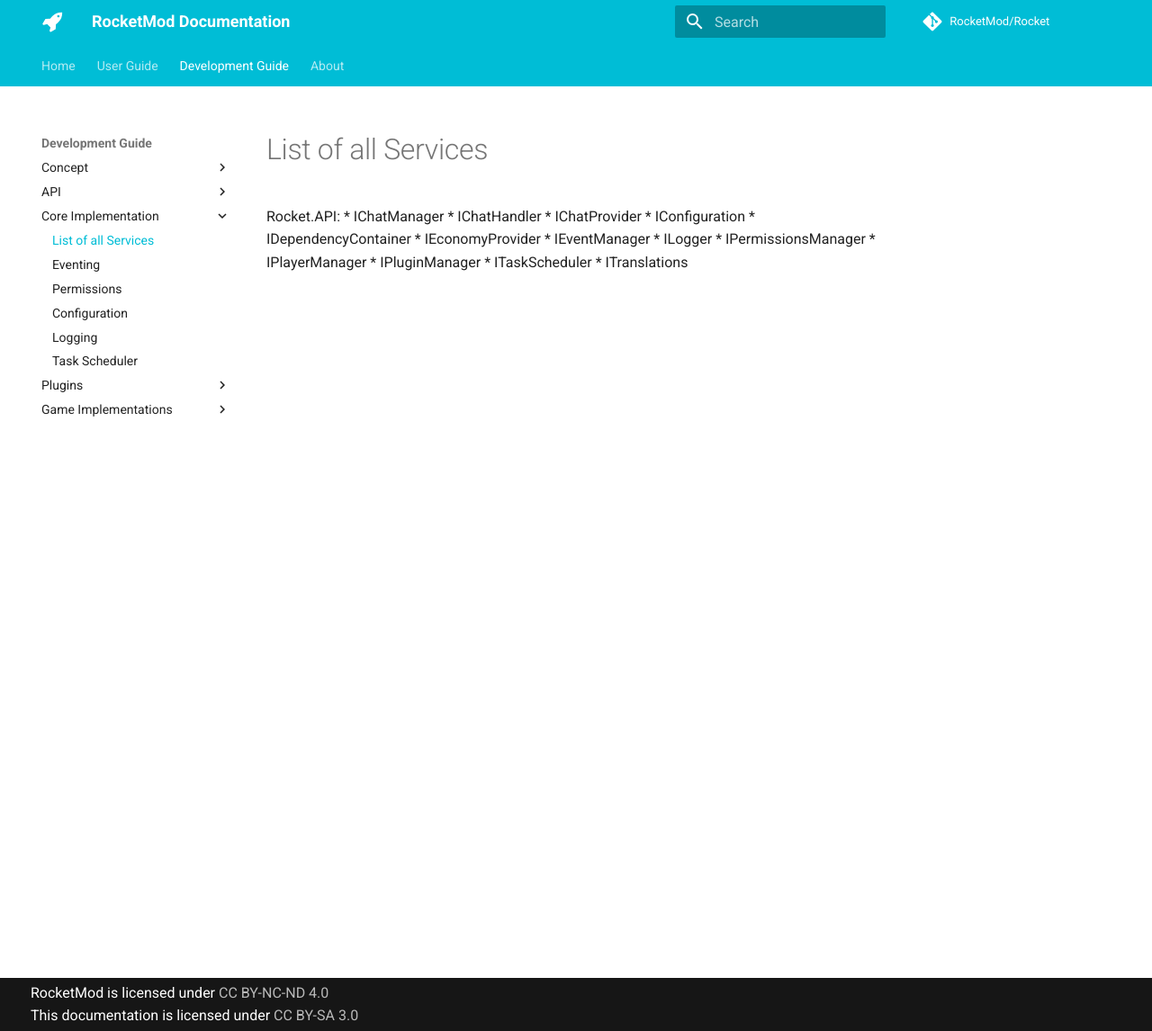
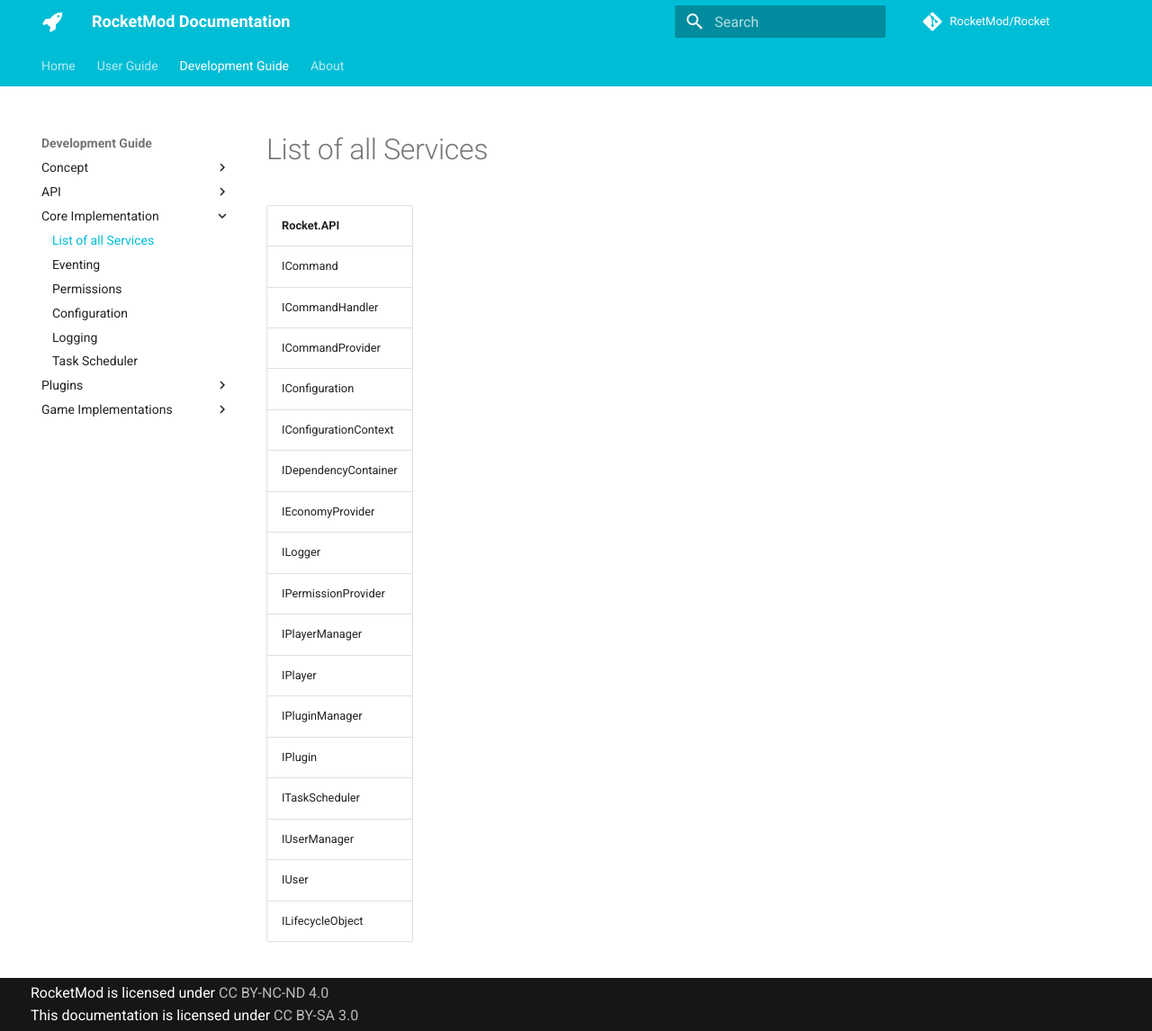
Before and after one commit to RocketMod/Rocket.Documentation, an MkDocs documentation site: the page built from content/development-guide/core-implementation/services.md, in a window 1280 px wide and 1146 px high. Shown: the whole window at 90% size. Built offline with MkDocs 1.6.1 and Material for MkDocs 9.7.7, drawn with Linux system fonts in a browser that asks for light colours; comment, search, counter and statistics services are not loaded; old or Windows-style settings are respelled for this version of MkDocs.

Commit message:
Update services.md

```diff
--- a/content/development-guide/core-implementation/services.md
+++ b/content/development-guide/core-implementation/services.md
@@ -1,14 +1,19 @@
-Rocket.API:
-  * IChatManager
-  * IChatHandler
-  * IChatProvider
-  * IConfiguration
-  * IDependencyContainer
-  * IEconomyProvider
-  * IEventManager
-  * ILogger
-  * IPermissionsManager
-  * IPlayerManager
-  * IPluginManager
-  * ITaskScheduler
-  * ITranslations
+| **Rocket.API**                                  |
+|-------------------------------------------------|
+| ICommand                                        |
+| ICommandHandler                                 |
+| ICommandProvider                                |
+| IConfiguration                                  |
+| IConfigurationContext                           |
+| IDependencyContainer                            |
+| IEconomyProvider                                |
+| ILogger                                         |
+| IPermissionProvider                             |
+| IPlayerManager                                  |
+| IPlayer                                         |
+| IPluginManager                                  |
+| IPlugin                                         |
+| ITaskScheduler                                  |
+| IUserManager                                    |
+| IUser                                           |
+| ILifecycleObject                                |
```
